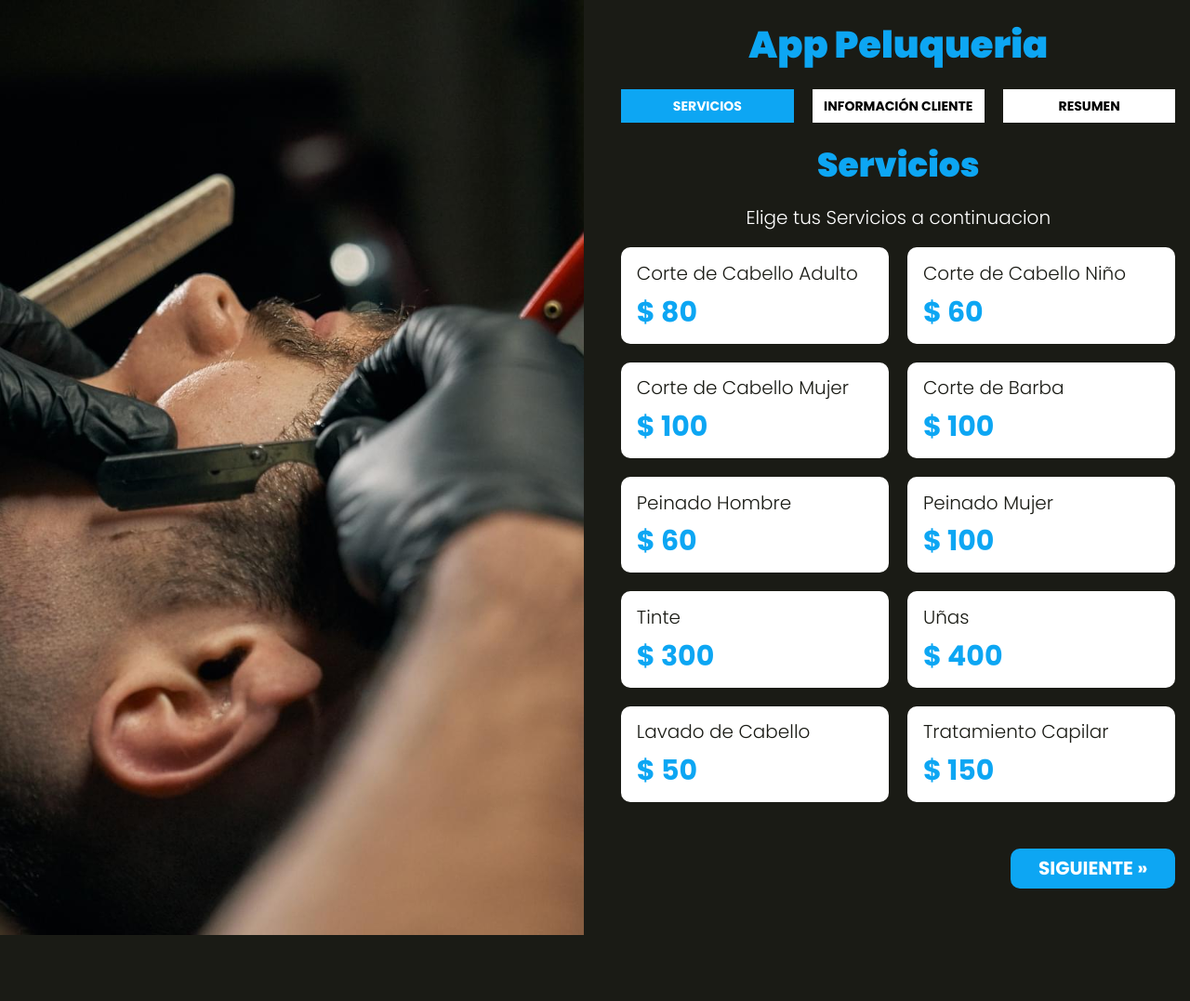
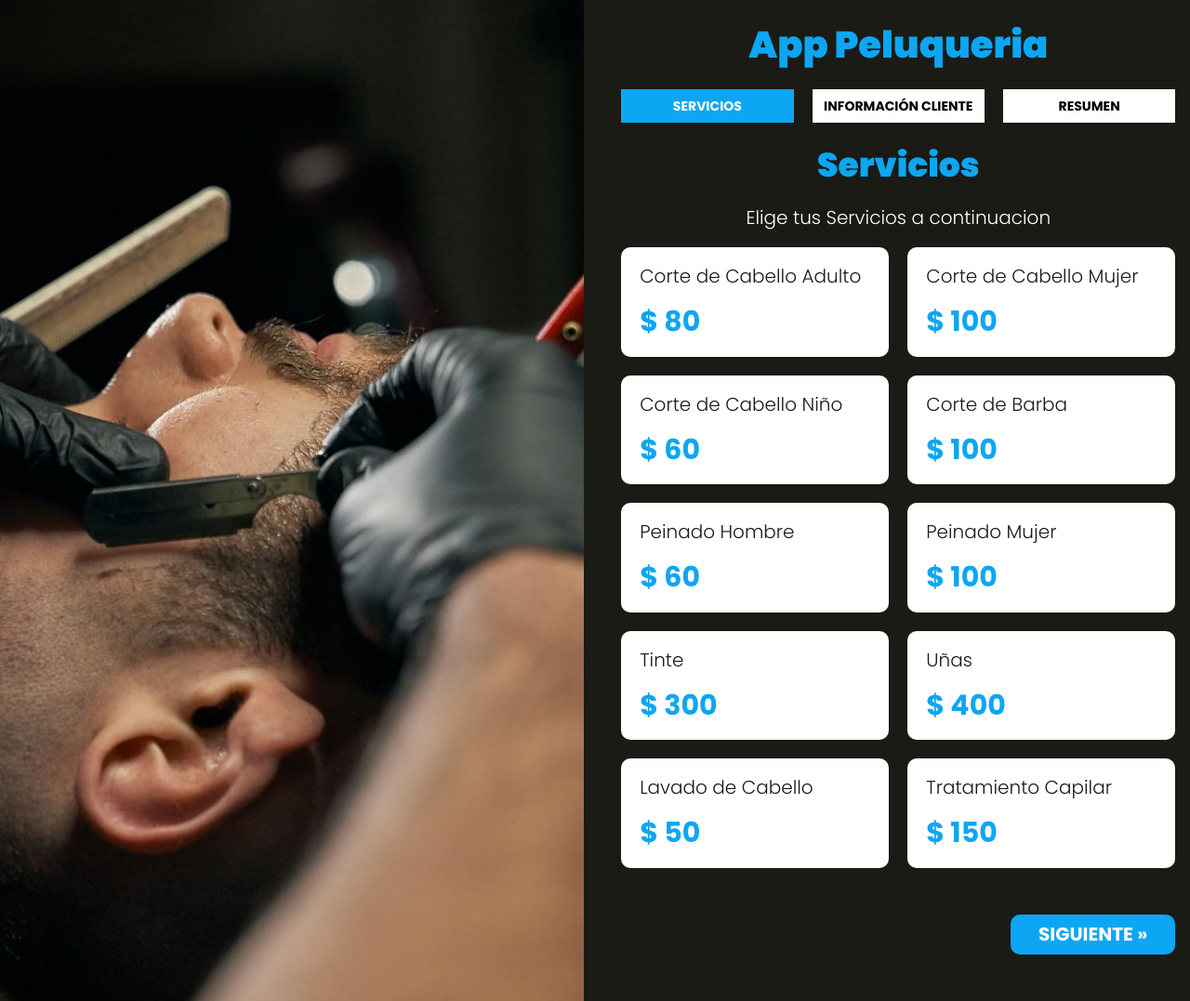
Before and after one commit to Leanjeze/proyectoDemo, a website: page index.html in a window 1280 px wide. Shown: the whole page at 93% size. Before the commit the page ends 1006 px from the top, so only its background shows below. Drawn offline with Linux system fonts and the light colour scheme.

Commit message:
Modificamos el paso-1, Solucionado Problema de botones

```diff
--- a/servicios.json
+++ b/servicios.json
@@ -7,13 +7,13 @@
         },
         {
             "id": 2,
-            "nombre": "Corte de Cabello Niño",
-            "precio": 60
+            "nombre": "Corte de Cabello Mujer",
+            "precio": 100
         },
         {
             "id": 3,
-            "nombre": "Corte de Cabello Mujer",
-            "precio": 100
+            "nombre": "Corte de Cabello Niño",
+            "precio": 60
         },
         {
             "id": 4,
--- a/src/js/app.js
+++ b/src/js/app.js
@@ -96,7 +96,7 @@ async function mostrarServicios() {
             precioServicio.classList.add('precio-servicio');
 
             //Generar div contenedor de servicio
-            const servicioDiv = document.createElement('DIV');
+            const servicioDiv = document.createElement('LABEL');
             servicioDiv.classList.add('servicio');
             servicioDiv.dataset.idServicio = id;
 
@@ -121,6 +121,7 @@ function seleccionarServicio(e) {
     // Forzar que el elemento al cual le damos click sea el DIV
     if(e.target.tagName = 'P'){
         elemento = e.target.parentElement;
+
     } else {
         elemento = e.target;
     }
--- a/src/scss/layout/_servicios.scss
+++ b/src/scss/layout/_servicios.scss
@@ -4,25 +4,18 @@
 
     }
     .servicio {
-        margin-bottom: 2rem;
         background-color: $blanco;
-        padding: $separacion/3;
         border-radius: 1rem;
-
-        @include tablet{
-            margin-bottom: 0;
-        }
-
-        p{
-            margin: 0 0 $separacion/4 0;
-        }
 
         .nombre-servicio{
             color: $negro;
+            margin: 0;
+            padding: 2rem 2rem 1rem 2rem;
         }
         .precio-servicio{
             color: $azul;
             margin: 0;
+            padding: 1rem 2rem 2rem 2rem ;
             font-size: 3rem;
             font-weight: $bold;
         }
```
Also changed, not shown: build/css/app.css, build/js/bundle.min.js, 2 other files.
